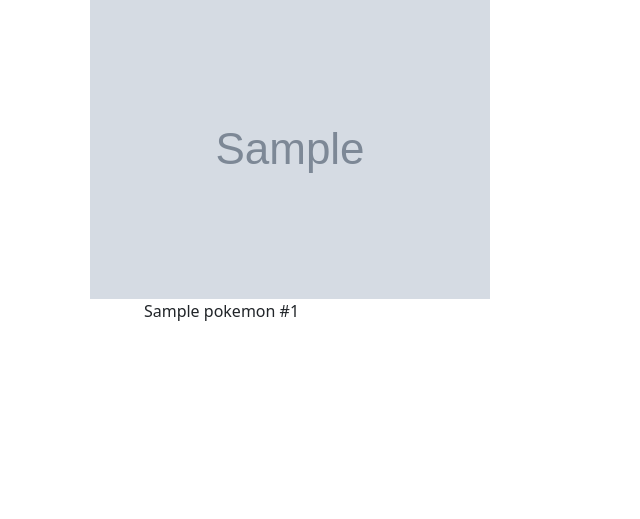
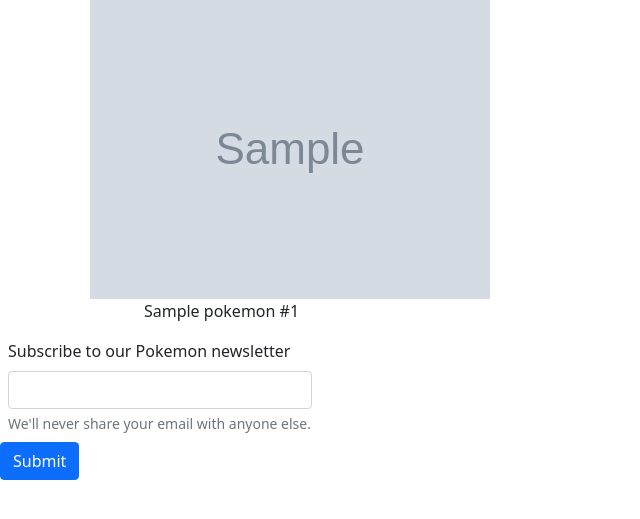
Before and after one commit to agigleux/rehearsal-pycon1, a Flask app: template pokedex/templates/index.html in a window 1280 px wide. Shown: the part 105-624 px from the top of the page, without its empty margins (0-640 px from the left). Run offline with Flask 2, Linux system fonts and the light colour scheme; the template is opened without the code that fills it: most values are stand-ins (such as "Sample title", 1, 10 or a date in 2020); grey boxes marked "Sample" are stand-in pictures.

Commit message:
Add basic subscription form (#4)

```diff
--- a/init_db.py
+++ b/init_db.py
@@ -16,5 +16,8 @@ with open('pokemon.txt') as file:
         cur.execute(f'INSERT INTO POKEDEX (id, pokemon_name, image_url, description) VALUES ({pokemon_number}, "{name}", "https://raw.githubusercontent.com/PokeAPI/sprites/master/sprites/pokemon/{pokemon_number}.png", "{description}")')
         pokemon_number += 1
 
+cur.execute('INSERT INTO SUBSCRIBERS (id, email) VALUES (1, "subscriber1@example.com")')
+cur.execute('INSERT INTO SUBSCRIBERS (id, email) VALUES (2, "subscriber2@example.com")')
+
 connection.commit()
 connection.close()
--- a/pokedex/app.py
+++ b/pokedex/app.py
@@ -1,14 +1,24 @@
-from flask import Flask, render_template
+from flask import Flask, render_template, redirect, url_for, request
 import os
 import pokedex.helper as helper
 
 app = Flask(__name__)
 
+
 @app.route('/')
 def index():
-	pokemon = [{"id":id, "pokemon_name":pokemon_name, "image_url":image_url} for (id, pokemon_name, image_url, _) in helper.fetch_all_pokemons()]
-	return render_template('index.html', pokemon=pokemon)
+    pokemon = [{"id": id, "pokemon_name": pokemon_name, "image_url": image_url} for (id, pokemon_name, image_url, _) in
+               helper.fetch_all_pokemons()]
+    return render_template('index.html', pokemon=pokemon)
+
+
+@app.route('/subscribe', methods=['POST'])
+def subscribe():
+    email = request.form['email']
+    helper.register_subscriber(email)
+    return redirect(url_for('index'))
+
 
 port = int(os.environ.get('PORT', 5000))
 if __name__ == '__main__':
-	app.run(threaded=True, port=port, debug=True)
+    app.run(threaded=True, port=port, debug=True)
--- a/pokedex/templates/index.html
+++ b/pokedex/templates/index.html
@@ -4,9 +4,9 @@
     <link rel= "stylesheet" type= "text/css" href= "{{ url_for('static', filename='css/style.css') }}">
 {% endblock %}
 {% block content %}
-        <div class="text-center margin-mobile my-4 mx-auto">
-            <h1>Pokedex</h1>
-        </div>
+    <div class="text-center margin-mobile my-4 mx-auto">
+        <h1>Pokedex</h1>
+    </div>
     <div class="container d-flex flex-row flex-wrap justify-content-start align-items-center text-center mt-3">
         {% for i in range(pokemon | length) %}
             <div class="col-6 col-md-4 col-lg-3 p-2">
@@ -15,4 +15,12 @@
             </div>
         {% endfor %}
     </div>
+    <form action="{{ url_for('subscribe') }}" method="post">
+      <div class="col-6 col-md-4 col-lg-3 p-2">
+        <label for="input_email" class="form-label">Subscribe to our Pokemon newsletter</label>
+        <input type="email" class="form-control" id="input_email" name = "email" aria-describedby="emailHelp">
+        <div id="emailHelp" class="form-text">We'll never share your email with anyone else.</div>
+      </div>
+      <button type="submit" class="btn btn-primary">Submit</button>
+    </form>
 {% endblock %}
```
Also changed, not shown: pokedex/helper.py (+14 -0 lines), pokedex/schema.sql (+7 -0 lines), database.db.
